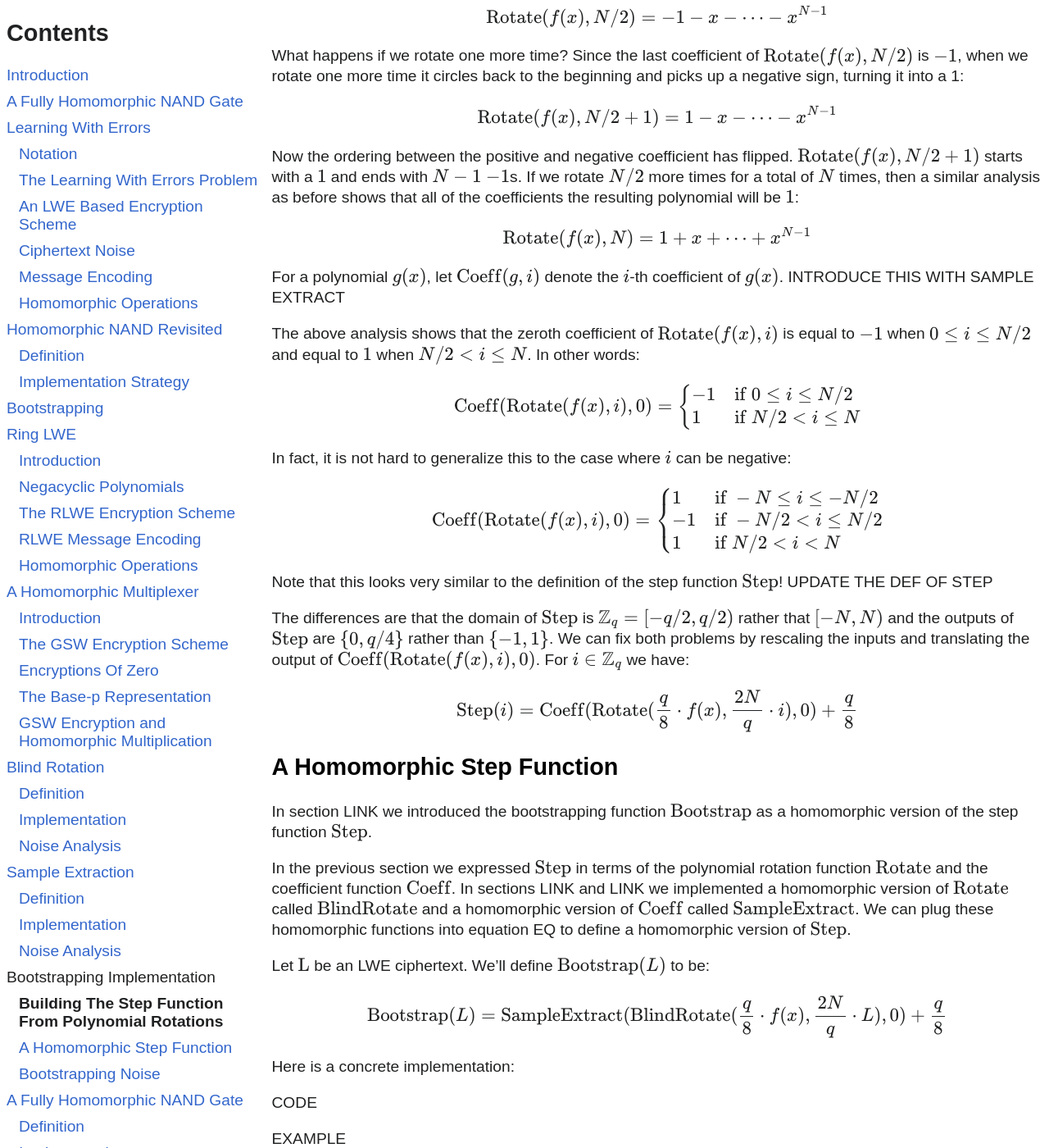
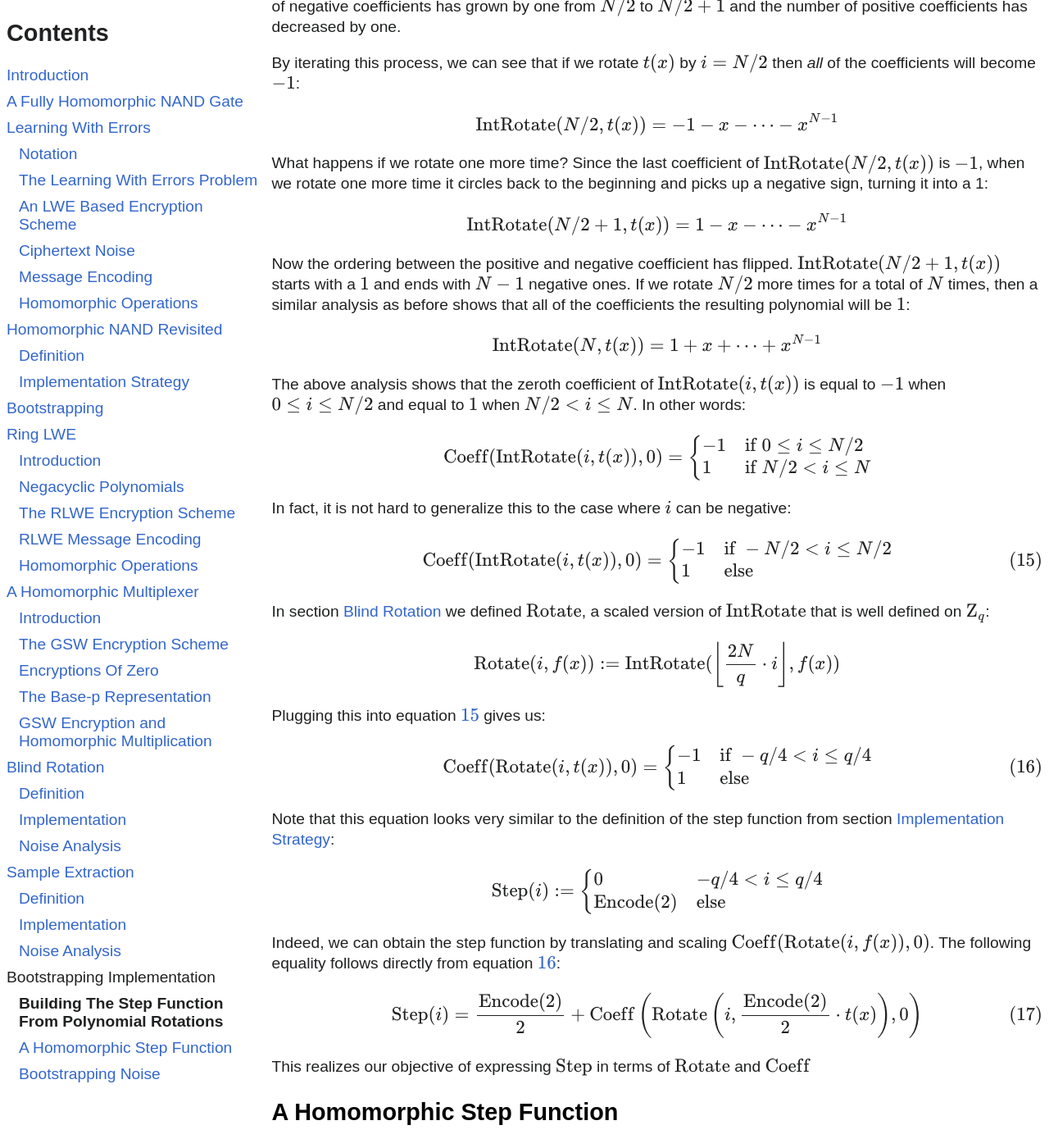
Before and after one commit to lowdanie/lowdanie.github.io, a Jekyll site: the page built from _posts/2024-01-03-fully-homomorphic-encryption.md, in a window 1280 px wide and 1400 px high, scrolled down 62481 px. Shown: the whole window at 82% size. Built offline with Jekyll 4.4.1, drawn with Linux system fonts in a browser that asks for light colours; formulas are drawn with MathJax 3; some of the changed text lies outside the part shown.

Commit message:
tfhe: bootstrap impl

````diff
--- a/_posts/2024-01-03-fully-homomorphic-encryption.md
+++ b/_posts/2024-01-03-fully-homomorphic-encryption.md
@@ -2487,8 +2487,14 @@
 
 In other words, $\mathrm{Rotate}$ takes as input an integer $i \in \mathbb{Z}_q$
 and a negacyclic polynomial $f(x)$ and outputs a rotation of $f(x)$ by
-$\left\lfloor \frac{2N}{q} \cdot i \right\rfloor$. For example, if
-$i=\frac{q}{4}$ then $\mathrm{Rotate}(i, f(x))$ rotates $f(x)$ by $\frac{N}{2}$.
+$\left\lfloor \frac{2N}{q} \cdot i \right\rfloor$:
+
+$$
+\mathrm{Rotate}(i, f(x)) = \mathrm{IntRotate}(\left\lfloor \frac{2N}{q} \cdot i \right\rfloor, f(x))
+$$
+
+For example, if $i=\frac{q}{4}$ then $\mathrm{Rotate}(i, f(x))$ rotates $f(x)$
+by $\frac{N}{2}$.
 
 It's easy to see that $\mathrm{Rotate}$ has a period of $q$ in the first
 variable, which is why we can apply it to elements of $\mathbb{Z}_q$.
@@ -3042,50 +3048,48 @@
 
 ## Building The Step Function From Polynomial Rotations
 
-Consider the polynomial $f(x) \in \mathbb{Z}_q / (x^N+1)$ whose first $N/2$
+Consider the polynomial $t(x) \in \mathbb{Z}_q / (x^N+1)$ whose first $N/2$
 coefficients are $-1$ and the last $N/2$ coefficients are $1$:
 
 \\[ f(x) = -1 - x - \dots - x^{N/2 - 1} + x^{N/2} + \dots + x^{N-1} \\]
 
-We will later refer to $f(x)$ as the _Test Polynomial_. What happens if we
-rotate $f(x)$ by an integer $-N \leq i < N$? Let's start with $i=1$:
-
-\\[\mathrm{Rotate}(f(x), 1) = x^1 \cdot f(x) = -1 - x - \dots - x^{N/2} +
+We will later refer to $t(x)$ as the _Test Polynomial_. What happens if we
+rotate $t(x)$ by an integer $-N \leq i < N$? Let's start with $i=1$:
+
+\\[\mathrm{IntRotate}(1, t(x)) = x^1 \cdot f(x) = -1 - x - \dots - x^{N/2} +
 x^{N/2+1} + \dots + x^{N-1} \\]
 
 All of the coefficients get shifted one place to the right, and the last
-coefficient $f_{N-1} = 1$ circles back to the beginning and, due to the
+coefficient $t_{N-1} = 1$ circles back to the beginning and, due to the
 negacyclic property, picks up a minus sign to become $-1$. In summary, the
 number of negative coefficients has grown by one from $N/2$ to $N/2+1$ and the
 number of positive coefficients has decreased by one.
 
-By iterating this process, we can see that if we rotate $f(x)$ by $i=N/2$ then
+By iterating this process, we can see that if we rotate $t(x)$ by $i=N/2$ then
 _all_ of the coefficients will become $-1$:
 
-\\[\mathrm{Rotate}(f(x), N/2) = -1 - x - \dots - x^{N-1} \\]
+\\[\mathrm{IntRotate}(N/2, t(x)) = -1 - x - \dots - x^{N-1} \\]
 
 What happens if we rotate one more time? Since the last coefficient of
-$\mathrm{Rotate}(f(x), N/2)$ is $-1$, when we rotate one more time it circles
+$\mathrm{IntRotate}(N/2, t(x))$ is $-1$, when we rotate one more time it circles
 back to the beginning and picks up a negative sign, turning it into a 1:
 
-\\[\mathrm{Rotate}(f(x), N/2 + 1) = 1 - x - \dots - x^{N-1} \\]
+\\[\mathrm{IntRotate}(N/2 + 1, t(x)) = 1 - x - \dots - x^{N-1} \\]
 
 Now the ordering between the positive and negative coefficient has flipped.
-$\mathrm{Rotate}(f(x), N/2 + 1)$ starts with a $1$ and ends with $N-1$ $-1$s. If
-we rotate $N/2$ more times for a total of $N$ times, then a similar analysis as
-before shows that all of the coefficients the resulting polynomial will be $1$:
-
-\\[\mathrm{Rotate}(f(x), N) = 1 + x + \dots + x^{N-1} \\]
-
-For a polynomial $g(x)$, let $\mathrm{Coeff}(g, i)$ denote the $i$-th
-coefficient of $g(x)$. INTRODUCE THIS WITH SAMPLE EXTRACT
+$\mathrm{IntRotate}(N/2 + 1, t(x))$ starts with a $1$ and ends with $N-1$
+negative ones. If we rotate $N/2$ more times for a total of $N$ times, then a
+similar analysis as before shows that all of the coefficients the resulting
+polynomial will be $1$:
+
+\\[\mathrm{IntRotate}(N, t(x)) = 1 + x + \dots + x^{N-1} \\]
 
 The above analysis shows that the zeroth coefficient of
-$\mathrm{Rotate}(f(x), i)$ is equal to $-1$ when $0 \leq i \leq N/2$ and equal
-to $1$ when $N/2 < i \leq N$. In other words:
-
-$$
-\mathrm{Coeff}(\mathrm{Rotate}(f(x), i), 0) =
+$\mathrm{IntRotate}(i, t(x))$ is equal to $-1$ when $0 \leq i \leq N/2$ and
+equal to $1$ when $N/2 < i \leq N$. In other words:
+
+$$
+\mathrm{Coeff}(\mathrm{IntRotate}(i, t(x)), 0) =
 \begin{cases} -1 & \mathrm{if}\ 0 \leq i \leq N/2 \\
               1 & \mathrm{if}\ N/2 < i \leq N
 \end{cases}
@@ -3095,50 +3099,135 @@
 negative:
 
 $$
-\mathrm{Coeff}(\mathrm{Rotate}(f(x), i), 0) =
-\begin{cases} 1 & \mathrm{if}\ -N \leq i \leq -N/2 \\
-              -1 & \mathrm{if}\ -N/2 < i \leq N/2 \\
-              1 & \mathrm{if}\ N/2 < i < N
+\begin{equation}\label{eq:coeff-int-rotate}
+\mathrm{Coeff}(\mathrm{IntRotate}(i, t(x)), 0) =
+\begin{cases} -1 & \text{if}\ -N/2 < i \leq N/2 \\
+              1 & \text{else}
 \end{cases}
-$$
-
-Note that this looks very similar to the definition of the step function
-$\mathrm{Step}$! UPDATE THE DEF OF STEP
-
-The differences are that the domain of $\mathrm{Step}$ is
-$\mathbb{Z}_q = [-q/2, q/2)$ rather that $[-N, N)$ and the outputs of
-$\mathrm{Step}$ are $$\{0, q/4\}$$ rather than $$\{-1, 1\}$$. We can fix both
-problems by rescaling the inputs and translating the output of
-$\mathrm{Coeff}(\mathrm{Rotate}(f(x), i), 0)$. For $i \in \mathbb{Z}_q$ we have:
-
-\\[ \mathrm{Step}(i) = \mathrm{Coeff}(\mathrm{Rotate}(\frac{q}{8} \cdot f(x),
-\frac{2N}{q} \cdot i), 0) + \frac{q}{8} \\]
+\end{equation}
+$$
+
+In section [Blind Rotation](#blind-rotation) we defined $\mathrm{Rotate}$, a
+scaled version of $\mathrm{IntRotate}$ that is well defined on $\mathrm{Z}_q$:
+
+$$
+\mathrm{Rotate}(i, f(x)) := \mathrm{IntRotate}(\left\lfloor \frac{2N}{q} \cdot i \right\rfloor, f(x))
+$$
+
+Plugging this into equation \ref{eq:coeff-int-rotate} gives us:
+
+$$
+\begin{equation}\label{eq:coeff-rotate}
+\mathrm{Coeff}(\mathrm{Rotate}(i, t(x)), 0) =
+\begin{cases} -1 & \text{if}\ -q/4 < i \leq q/4 \\
+              1 & \text{else}
+\end{cases}
+\end{equation}
+$$
+
+Note that this equation looks very similar to the definition of the step
+function from section [Implementation Strategy](#implementation-strategy):
+
+$$
+\mathrm{Step}(i) :=
+\begin{cases} 0 & -q/4 < i \leq q/4 \\
+              \mathrm{Encode}(2) & \mathrm{else}
+\end{cases}
+$$
+
+Indeed, we can obtain the step function by translating and scaling
+$\mathrm{Coeff}(\mathrm{Rotate}(i, f(x)), 0)$. The following equality follows
+directly from equation \ref{eq:coeff-rotate}:
+
+$$
+\begin{equation}\label{eq:step-from-coeff-rotate}
+\mathrm{Step}(i) = \frac{\mathrm{Encode}(2)}{2} + \mathrm{Coeff}\left(\mathrm{Rotate}\left(i, \frac{\mathrm{Encode}(2)}{2} \cdot t(x)\right), 0\right)
+\end{equation}
+$$
+
+This realizes our objective of expressing $\mathrm{Step}$ in terms of
+$\mathrm{Rotate}$ and $\mathrm{Coeff}$
 
 ## A Homomorphic Step Function
 
-In section LINK we introduced the bootstrapping function $\mathrm{Bootstrap}$ as
-a homomorphic version of the step function $\mathrm{Step}$.
-
-In the previous section we expressed $\mathrm{Step}$ in terms of the polynomial
-rotation function $\mathrm{Rotate}$ and the coefficient function
-$\mathrm{Coeff}$. In sections LINK and LINK we implemented a homomorphic version
-of $\mathrm{Rotate}$ called $\mathrm{BlindRotate}$ and a homomorphic version of
+In section [Bootstrapping](#bootstrapping) we introduced the bootstrapping
+function $\mathrm{Bootstrap}$ as a homomorphic version of the step function
+$\mathrm{Step}$. In this section we will implement $\mathrm{Bootstrap}$ by
+building a homomorphic step function.
+
+In equation \ref{eq:step-from-coeff-rotate} in the previous section we expressed
+$\mathrm{Step}$ in terms of the polynomial rotation function $\mathrm{Rotate}$
+and the coefficient function $\mathrm{Coeff}$.
+
+In section [Blind Rotation](#blind-rotation) we implemented a homomorphic
+version of $\mathrm{Rotate}$ called $\mathrm{BlindRotate}$ and in section
+[Sample Extraction](#sample-extraction) we implemented a homomorphic version of
 $\mathrm{Coeff}$ called $\mathrm{SampleExtract}$. We can plug these homomorphic
-functions into equation EQ to define a homomorphic version of $\mathrm{Step}$.
-
-Let $\mathrm{L}$ be an LWE ciphertext. We'll define $\mathrm{Bootstrap}(L)$ to
-be:
-
-\\[ \mathrm{Bootstrap}(L) =
-\mathrm{SampleExtract}(\mathrm{BlindRotate}(\frac{q}{8} \cdot f(x), \frac{2N}{q}
-\cdot L), 0) + \frac{q}{8} \\]
+functions into equation \ref{eq:step-from-coeff-rotate} to obtain a homomorphic
+version of $\mathrm{Step}$ that we will call $\mathrm{Bootstrap}.
+
+More precisely, let $\mathrm{L}\in\mathrm{LWE}(i)$ be an LWE encryption of $i$.
+Also, let $R \in \mathrm{RLWE}(\frac{\mathrm{Encode}(2)}{2} \cdot t(x))$ be a
+trivial RLWE encryption LINK of the scaled test polynomial and let
+$B \in \mathrm{LWE}(\frac{\mathrm{Encode}(2)}{2})$ be a trivial LWE encryption
+of the translation factor $\frac{\mathrm{Encode}(2)}{2}$.
+
+We can compute $\mathrm{Bootstrap}(L)$ by using the homomorphic analog of
+equation \ref{eq:step-from-coeff-rotate}:
+
+$$
+\mathrm{Bootstrap}(L) = \mathrm{CAdd}(B, \mathrm{SampleExtract}(\mathrm{BlindRotate}(L, R), 0))
+$$
 
 Here is a concrete implementation:
 
-CODE
-
-EXAMPLE
-
+<div class="codeblock-with-filename">
+[tfhe/bootstrap.py](https://github.com/lowdanie/tfhe/blob/main/tfhe/bootstrap.py)
+
+```python
+def _build_test_polynomial(N: int) -> polynomial.Polynomial:
+    p = polynomial.Polynomial(N=N, coeff=np.ones(N, dtype=np.int32))
+    p.coeff[: N // 2] = -1
+    return p
+
+
+def bootstrap(
+    lwe_ciphertext: lwe.LweCiphertext,
+    bootstrap_key: BootstrapKey,
+    scale: np.int32,
+) -> lwe.LweCiphertext:
+    """Bootstrap the LWE ciphertext.
+
+    Suppose that lwe_ciphertext is an encryption of the int32 i.
+    If -2^30 < i <= 2^30 then return an LWE encryption of the scale argument.
+    Otherwise return an LWE encryption of 0. In both cases the ciphertext noise
+    will be bounded and independent of the lwe_ciphertext noise.
+    """
+    N = bootstrap_key.config.rlwe_config.degree
+    test_polynomial = polynomial.polynomial_constant_multiply(
+        scale // 2, _build_test_polynomial(N)
+    )
+    test_rlwe_ciphertext = rlwe.rlwe_trivial_ciphertext(
+        test_polynomial, bootstrap_key.config.rlwe_config
+    )
+
+    rotated_rlwe_ciphertext = blind_rotate(
+        lwe_ciphertext, test_rlwe_ciphertext, bootstrap_key
+    )
+
+    sample_lwe_ciphertext = extract_sample(0, rotated_rlwe_ciphertext)
+
+    offset_lwe_ciphertext = lwe.lwe_trivial_ciphertext(
+        plaintext=lwe.LwePlaintext(scale // 2),
+        config=sample_lwe_ciphertext.config,
+    )
+
+    return lwe.lwe_add(offset_lwe_ciphertext, sample_lwe_ciphertext)
+```
+
+</div>
+
+Note that in the presentation above we used `scale=utils.Encode(2)`.
 ## Bootstrapping Noise
 
 Recall that a key property of $\mathrm{Bootstrap}$ is that if $L$ is an LWE
@@ -3158,120 +3247,3 @@
 previous section.
 
 EXAMPLE
-
-# A Fully Homomorphic NAND Gate
-
-We will now use the bootstrapping function to implement the fully homomorphic
-NAND gate promised in the introduction.
-
-## Definition {#definition-cnand}
-
-In this section we'll introduce an encoding of boolean values and precisely
-define the homomorphic NAND function.
-
-We'll use the $\mathrm{Encode}$ function from section LINK to represent boolean
-values as LWE plaintexts. Specifically, we'll represent $\mathrm{True}$ by
-$\mathrm{Encode}(2)$ and represent $\mathrm{False}$ by $\mathrm{Encode}(0)$.
-
-Let $b_0$ and $b_1$ denote two booleans with the above representation. The
-homomorphic NAND gate $CNAND$ will be defined as:
-
-\\[ \mathrm{CNAND}: \mathrm{LWE}(b_0) \times \mathrm{LWE}(b_1) \rightarrow
-\mathrm{LWE}(\mathrm{NAND}(b_0, b_1)) \\]
-
-In other words, if $L_0$ is an LWE encryption of $b_0$ and $L_1$ is an LWE
-encryption of $b_1$ then $\mathrm{CNAND}(L_0, L_1)$ is an LWE encryption of
-$\mathrm{NAND}(b_0, b_1)$.
-
-Here is the definition of $\mathrm{CNAND}$ in code:
-
-CODE
-
-Here is an example:
-
-## Implementation
-
-We'll now implement the homomorphic NAND function defined in the previous
-section. Our strategy will be to express the standard NAND function in terms of
-subtraction and the step function from section LINK. We'll then use the
-homomorphic versions of these, $\mathrm{CSub}$ and $\mathrm{Bootstrap}$, to
-implement a homomorphic NAND function. Finally, an analysis of the noise will
-show that this implementation is in fact _fully_ homomorphic.
-
-Recall that our encoding function $\mathrm{Encode}$ maps values from
-$\mathbb{Z}_8$ to $\mathbb{Z}_q$. We'll start by expressing NAND in terms of
-operations of $\mathbb{Z}_8$:
-
-IMAGE (circle)
-
-As before, we will identify $\mathrm{True}$ with $2$ and $\mathrm{False}$ with
-$0$. Let $b_0, b_1 \in \\{0, 2\\}$ be two boolean values and consider the
-expression:
-
-\\[F(b_0, b_1) = -3 - b_0 - b_1 \\]
-
-In terms of the diagram above, we start at $-3$ and take two steps counter
-clockwise for each $b_i$ that is "true". Here are the four possible values
-(modulo $8$) that this expression can take:
-
-| $b_0$ | $b_1$ | $F(b_0, b_1)$ |
-| ----- | ----- | ------------- |
-| $0$   | $0$   | $-3$          |
-| $0$   | $2$   | $3$           |
-| $2$   | $0$   | $3$           |
-| $2$   | $2$   | $1$           |
-
-Note that $\vert F(b_0, b_1) \vert < 2$ if and only if $b_0 = b_1 = 2$. We can
-therefore upgrade $F(b_0, b_1)$ to a NAND function by composing it with a step
-function $S(x)$ defined by:
-
-<div>
-$$
-S(x) =
-\begin{cases} 0 & \vert x \vert < 2 \\
-              2 & \mathrm{else}
-\end{cases}
-$$
-</div>
-
-Here's what happens when we apply $S(x)$ to $F(b_0, b_1)$:
-
-<div class="table-wrapper" markdown="block">
-
-| $b_0$ | $b_1$ | $F(b_0, b_1)$ | $S(F(b_0, b_1))$ |
-| ----- | ----- | ------------- | ---------------- |
-| $0$   | $0$   | $-3$          | $2$              |
-| $0$   | $2$   | $3$           | $2$              |
-| $2$   | $0$   | $3$           | $2$              |
-| $2$   | $2$   | $1$           | $0$              |
-
-</div>
-
-As expected, it is evident from the table that
-
-\\[ NAND(b_0, b_1) = S(F(b_0, b_1)) = S(3 - b_0 - b_1) \\]
-
-Returning to the LWE plaintext space $\mathrm{Z}_q$, let $b_0$ and $b_1$ be two
-boolean values using the original representation where $\mathrm{True}$ is
-represented by $\mathrm{Encode}(2)$ and $\mathrm{False}$ by
-$\mathrm{Encode}(0)$. We can similarly express $\mathrm{NAND}(b_0, b_1)$ in
-terms of the step function $\mathrm{Step}$ from section LINK:
-
-\\[ \mathrm{NAND}(b_0, b_1) = \mathrm{Step}(\mathrm{Encode}(-3) - b_0 - b_1) \\]
-
-Finally, we can use our homomorphic step function, $\mathrm{Bootstrap}$, to
-upgrade this to a _homomorphic_ NAND function. Let $L_0$ and $L_1$ be LWE
-encryptions of $\mathrm{Encode}(0)$ or $\mathrm{Encode}(2)$. Our homomorphic
-NAND function is defined by:
-
-\\[ \mathrm{CNAND}(L_0, L_1) = \mathrm{Bootstrap}(
-\mathrm{CSub}(\mathrm{CSub}(\mathrm{Encode}(-3), L_0), L_1) ) \\]
-
-Here is a concrete implementation:
-
-CODE
-
-In section LINK we saw that the ... bounded noise ... arbitrary ops ... _fully
-homomorphic_
-
-OR example
````
